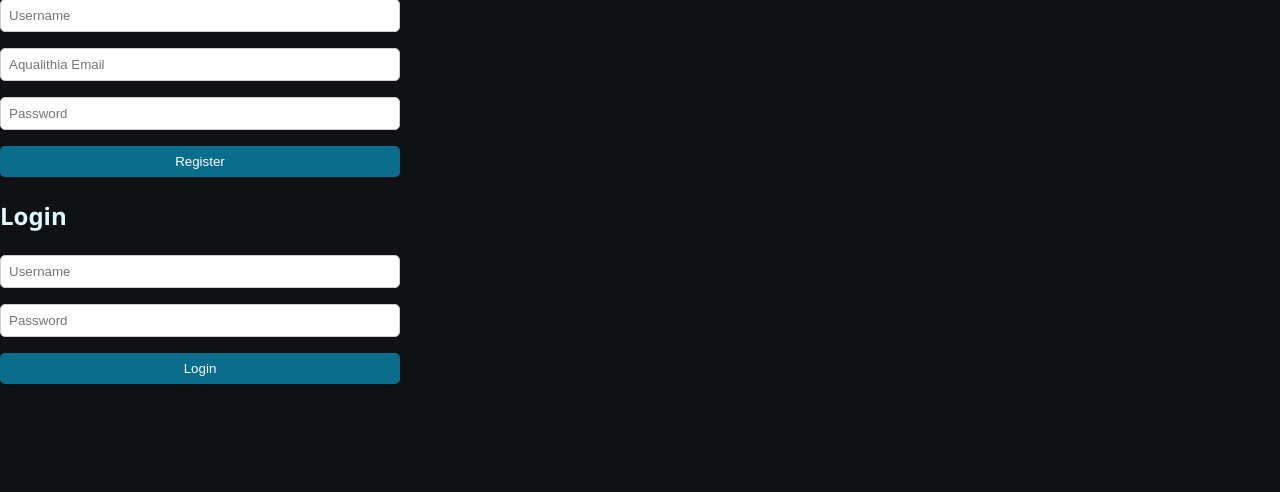
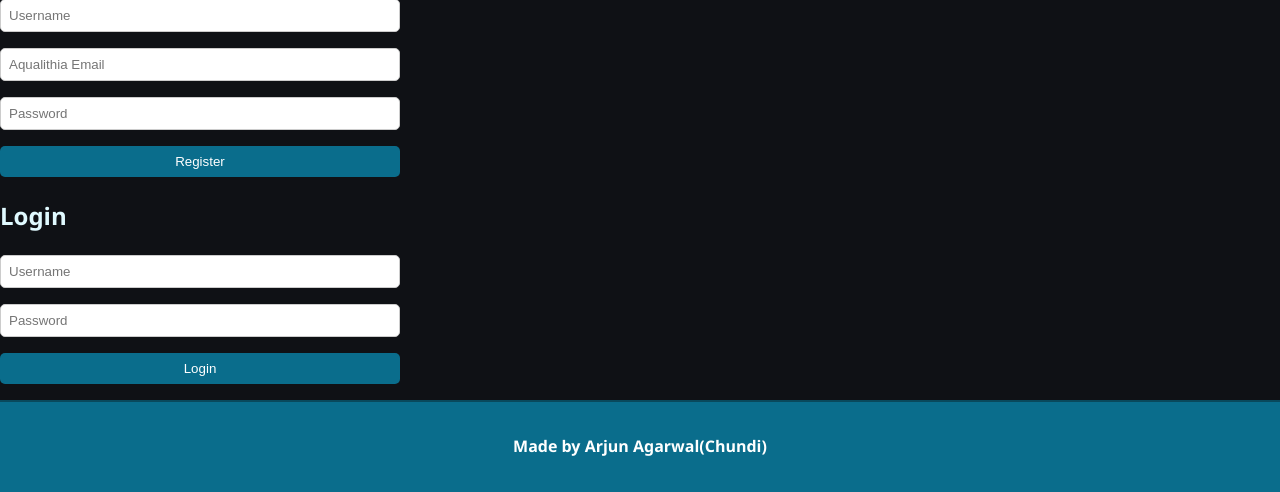
Before and after one commit to v659/aquilithia, a FastAPI app: page /apply in a window 1280 px wide. Shown: the part 309-801 px from the top of the page. Before the commit the page ends 693 px from the top, so only its background shows below. Run offline with FastAPI, Linux system fonts and the light colour scheme.

Commit message:
Update base.html

```diff
--- a/templates/base.html
+++ b/templates/base.html
@@ -4,9 +4,6 @@
     <meta charset="UTF-8">
     <title>Aqualithia</title>
     <link rel="stylesheet" href="{{ url_for('static', path='style.css') }}?v={{ timestamp }}">
-
-
-
 </head>
 <body>
 <header>
@@ -16,24 +13,26 @@
     {% if not greeting %}
         <a href="/apply">Apply / Login</a>
     {% else %}
+        <a href="/bank">Bank</a> |   <!-- 👈 New link -->
         <a href="/inbox">Inbox</a> |
         <a href="/send_mail">Send Mail</a> |
         <a href="/logout">Logout</a>
     {% endif %}
+
     </nav>
     {% if greeting %}
-      <div class="greeting">
+      <div id="greeting">
         {{ greeting }} | 💰 {{ user_pufbs }} PUFBs
       </div>
     {% endif %}
-
 </header>
-
-
-
 
 <main>
     {% block content %}{% endblock %}
 </main>
+
+<footer>
+    <p>Made by Arjun Agarwal(Chundi)</p>
+</footer>
 </body>
 </html>
```
Lines whose indentation alone changed are shown as unchanged.
